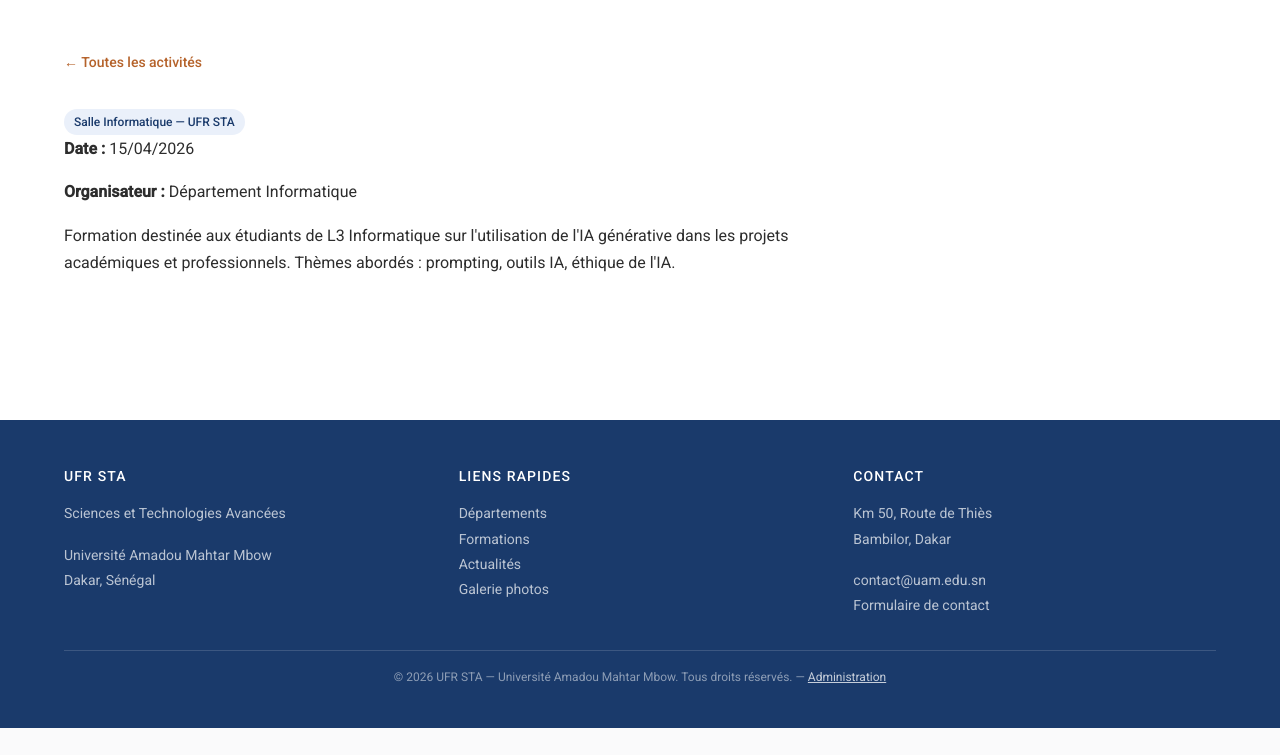
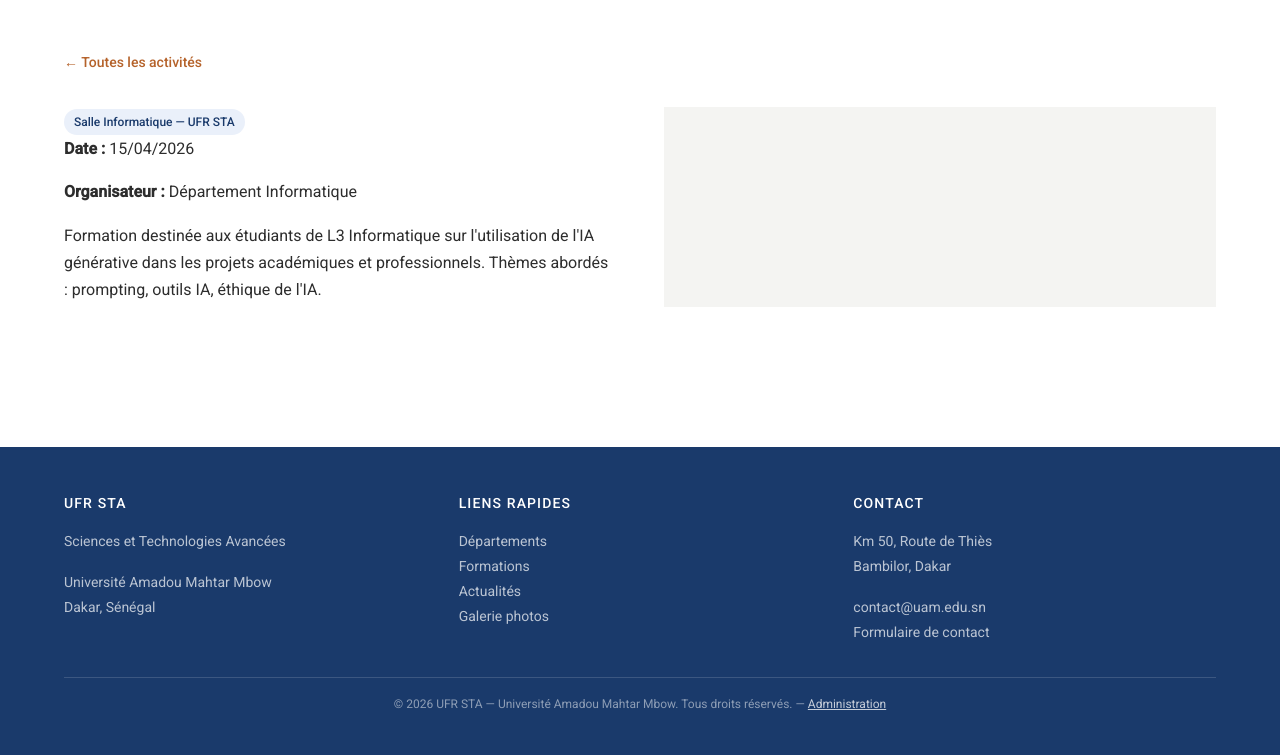
Before and after one commit to gorad321/projet_STA, a Flask app: page /activites/1 in a window 1280 px wide. Shown: the part 440-1195 px from the top of the page. Before the commit the page ends 1168 px from the top, so only its background shows below. Run offline with Flask 3, Linux system fonts and the light colour scheme; data comes from the database, SQL or seed files in the repository.

Commit message:
Fiche activite en 2 colonnes comme la fiche actualite : texte a gauche, photo principale a droite

```diff
--- a/templates/activite_detail.html
+++ b/templates/activite_detail.html
@@ -23,15 +23,19 @@
 <section class="section">
   <div class="container">
     <a href="{{ url_for('activites') }}" class="back-link">← Toutes les activités</a>
-    <div class="departement-presentation">
-      {% if activite.lieu %}<span class="badge badge-primary">{{ activite.lieu }}</span>{% endif %}
-      <p><strong>Date :</strong> {{ activite.date_activite.strftime('%d/%m/%Y') }}</p>
-      {% if activite.organisateur %}<p><strong>Organisateur :</strong> {{ activite.organisateur }}</p>{% endif %}
+    <div class="grid-2 actualite-detail-grid">
+      <div class="departement-presentation">
+        {% if activite.lieu %}<span class="badge badge-primary">{{ activite.lieu }}</span>{% endif %}
+        <p><strong>Date :</strong> {{ activite.date_activite.strftime('%d/%m/%Y') }}</p>
+        {% if activite.organisateur %}<p><strong>Organisateur :</strong> {{ activite.organisateur }}</p>{% endif %}
+        <p>{{ activite.description }}</p>
+      </div>
       {% if photos %}
         <img src="{{ url_for('static', filename=photos[0].chemin) }}"
-             alt="{{ activite.titre }}" class="card-img gallery-photo-img" />
+             alt="{{ activite.titre }}" class="actualite-detail-photo" />
+      {% else %}
+        <div class="card-img-placeholder"></div>
       {% endif %}
-      <p>{{ activite.description }}</p>
     </div>
   </div>
 </section>
```
